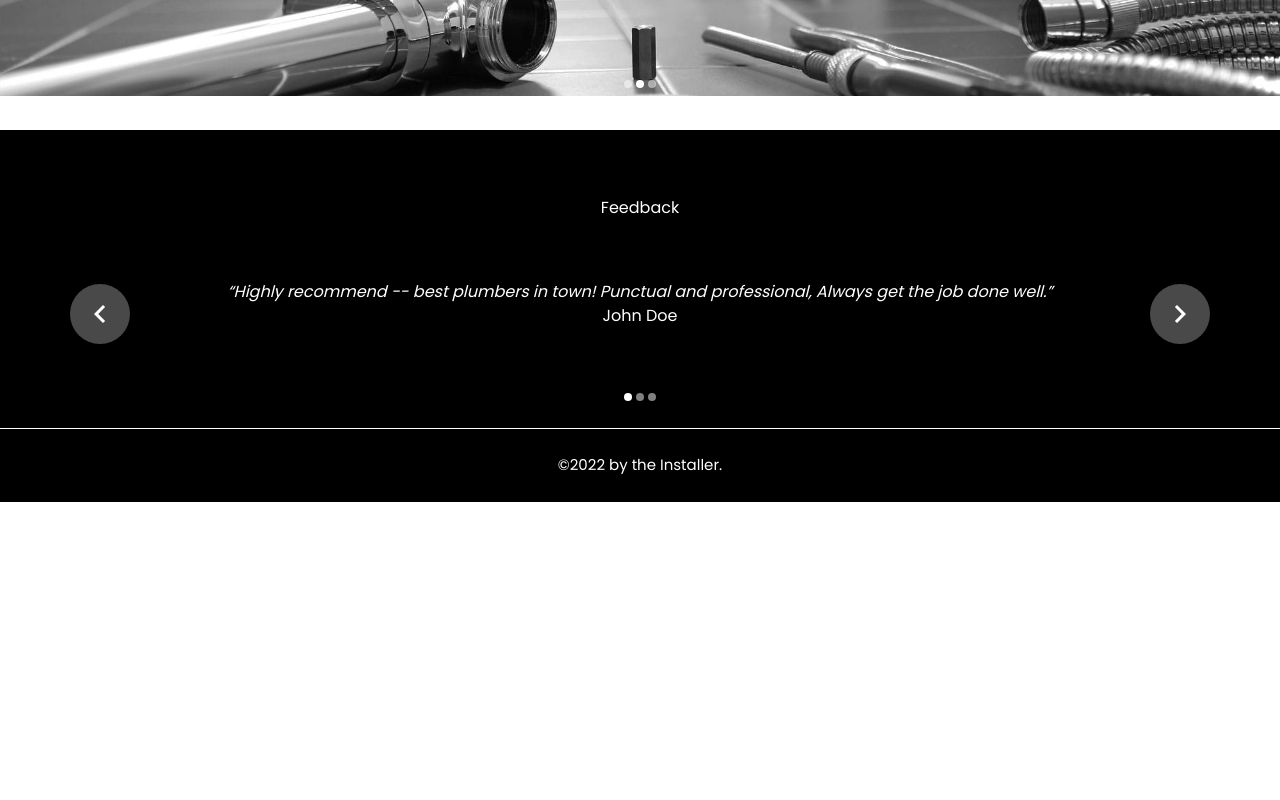
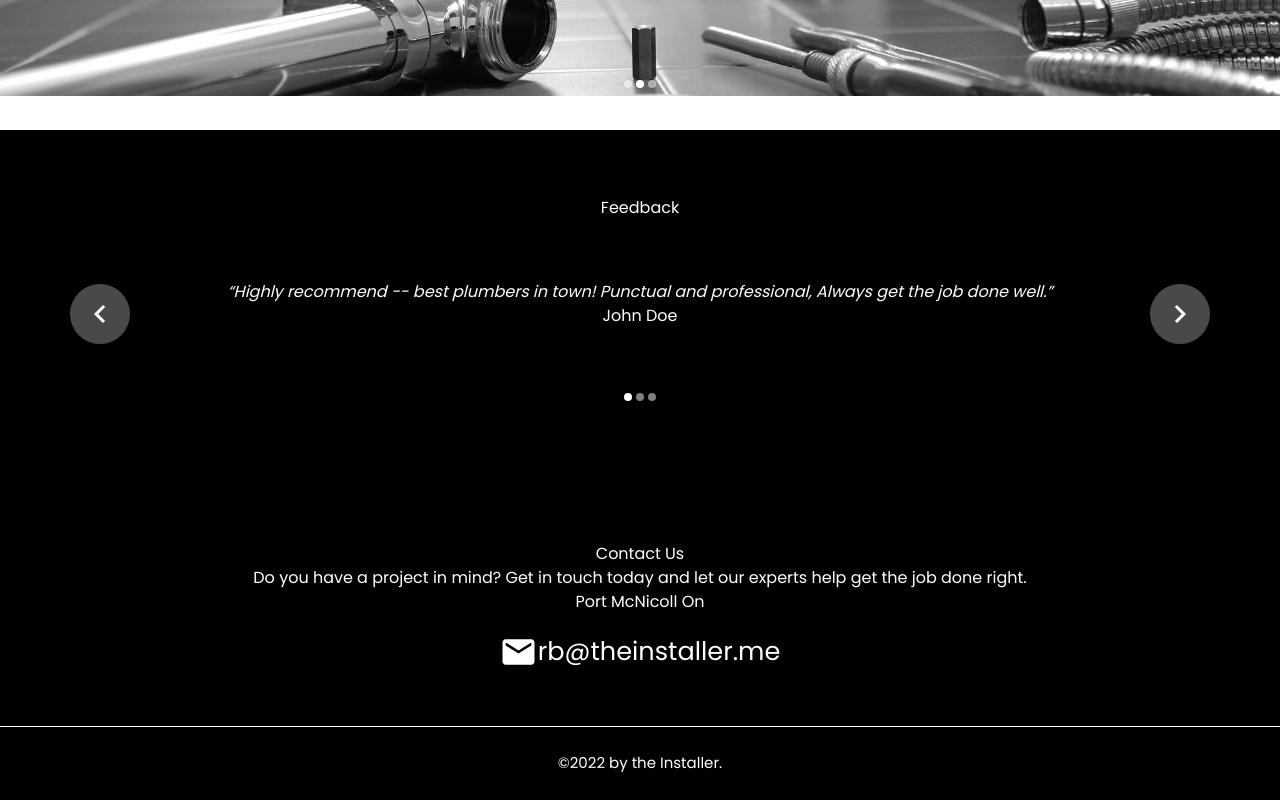
Before and after one commit to buddhathapa12/the-installer-front, a Next.js app: page / in a window 1280 px wide. Shown: the part 404-1204 px from the top of the page. Before the commit the page ends 906 px from the top, so only its background shows below. Built offline with nearby package versions, Linux system fonts and the light colour scheme; a web font is replaced by a local one.

Commit message:
Worked on contact Us section in home page

```diff
--- a/components/footer.tsx
+++ b/components/footer.tsx
@@ -18,7 +18,9 @@ const Footer = () => {
             <div className={classes.contactNumberLogo}>
               <CallIcon />
             </div>
-            <div className={classes.contactNumber}>705-209-6525</div>
+            <div className={classes.contactNumber}>
+              <Link href="tel:705-209-6525">705-209-6525</Link>
+            </div>
           </div>
           <div className={classes.navbarCont}>
             <ul className={classes.navbarList}>
--- a/pages/home/index.styles.tsx
+++ b/pages/home/index.styles.tsx
@@ -20,6 +20,50 @@ const useStyles = makeStyles(() => ({
     justifyContent: "center",
     alignItems: "flex-end",
   },
+
+  contactUsContainer: {
+    backgroundColor: "black",
+    display: "flex",
+    flexDirection: "column",
+    justifyContent: "center",
+    alignItems: "center",
+    height: "298px",
+  },
+  contactUsHeading: {
+    color: "white",
+    fontSize: "40px",
+    fontWeight: 600,
+    height: 70,
+    marginBottom: "10px",
+    display: "flex",
+    flexDirection: "row",
+    justifyContent: "center",
+    alignItems: "flex-end",
+    textAlign: "center",
+  },
+
+  contactUsText: {
+    color: "#ffffff",
+    fontSize: "18px",
+    fontWeight: 400,
+    fontFamily: "Poppins",
+    textAlign: "center",
+  },
+
+  contactUsEmailSection: {
+    paddingTop: "20px",
+    alignItems: "center",
+    color: "#ffffff",
+    transform: "scale(1.6)",
+    display: "flex",
+    flexDirection: "row",
+  },
+
+  emailContainer: {
+    color: "#ffffff",
+    fontWeight: 600,
+    fontFamily: "Poppins",
+  },
 }));
 
 export default useStyles;
--- a/pages/home/index.tsx
+++ b/pages/home/index.tsx
@@ -5,6 +5,8 @@ import FeedbackCarousel from "../../components/Feedback";
 import { feedbackData } from "../../fixtures/HomePage/feedbacks";
 import useStyles from "./index.styles";
 import { Box, Typography } from "@mui/material";
+import EmailIcon from "@mui/icons-material/Email";
+import Link from "next/link";
 
 const Home: NextPage = () => {
   const styles = useStyles();
@@ -19,6 +21,24 @@ const Home: NextPage = () => {
           <FeedbackCarousel height="188px" data={feedbackData} />
         </Box>
       </Box>
+      <Box width={1} className={styles.contactUsContainer} padding="10px">
+        <Typography component="h2" className={styles.contactUsHeading}>
+          Contact Us
+        </Typography>
+        <Typography className={styles.contactUsText}>
+          Do you have a project in mind? Get in touch today and let our experts help get the job done right.
+        </Typography>
+        <Typography className={styles.contactUsText}>Port McNicoll On</Typography>
+        <div>
+          <div className={styles.contactUsEmailSection}>
+            <EmailIcon />
+
+            <Typography className={styles.emailContainer}>
+              <Link href="mailto:rb@theinstaller.me">rb@theinstaller.me</Link>
+            </Typography>
+          </div>
+        </div>
+      </Box>
     </Box>
   );
 };
--- a/utils/footer.styles.tsx
+++ b/utils/footer.styles.tsx
@@ -26,6 +26,7 @@ const useStyles = makeStyles({
   },
   contactNumberLogo: {
     alignItems: "flex-end",
+    transform: "scale(1.5)",
   },
   contactNumber: {
     fontSize: "25px",
@@ -49,6 +50,7 @@ const useStyles = makeStyles({
     flexGrow: 1,
     textAlign: "center",
     borderRadius: "10%",
+    transform: "scale(1.4)",
     "&:hover": {
       backgroundColor: "red",
     },
```
